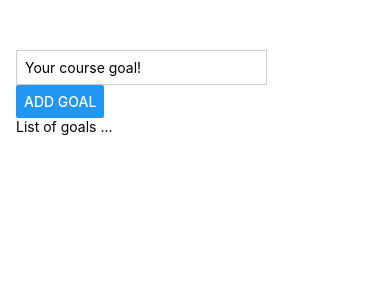
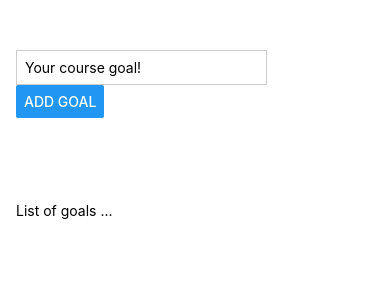
Before and after one commit to CoJUr/starting-project, a React Native app: screen / in a window 390 px wide. Shown: the top 300 px of the page. Built offline with nearby package versions, Linux system fonts and the light colour scheme.

Commit message:
improved layout

```diff
--- a/App.js
+++ b/App.js
@@ -10,7 +10,7 @@ export default function App() {
             <TextInput style={styles.textInput} placeholder='Your course goal!' />
             <Button title='Add goal' />
         </view>
-        <view>
+        <view style={styles.goalsContainer}>
             <Text>List of goals ... </Text>
         </view>
     </View>
@@ -19,13 +19,19 @@ export default function App() {
 
 const styles = StyleSheet.create({
   appContainer: {
+      flex: 1, // flex: 1 makes app container should take all the space on
+      // screen
       paddingTop: 50,
       paddingHorizontal: 16,
   },
   inputContainer: {
+      flex: 1,
       flexDirection: 'row',
       justifyContent: 'space-between',
       alignItems: 'center',
+      marginBottom: 24,
+      borderBottomWidth: 1,
+      borderBottomColor: '#ccc',
   },
   textInput: {
       borderWidth: 1,
@@ -33,7 +39,10 @@ const styles = StyleSheet.create({
       width: '70%',
       marginRight: 8,
       padding: 8
-  }
+  },
+    goalsContainer: {
+      flex: 5,
+    }
 });
 
 
```
